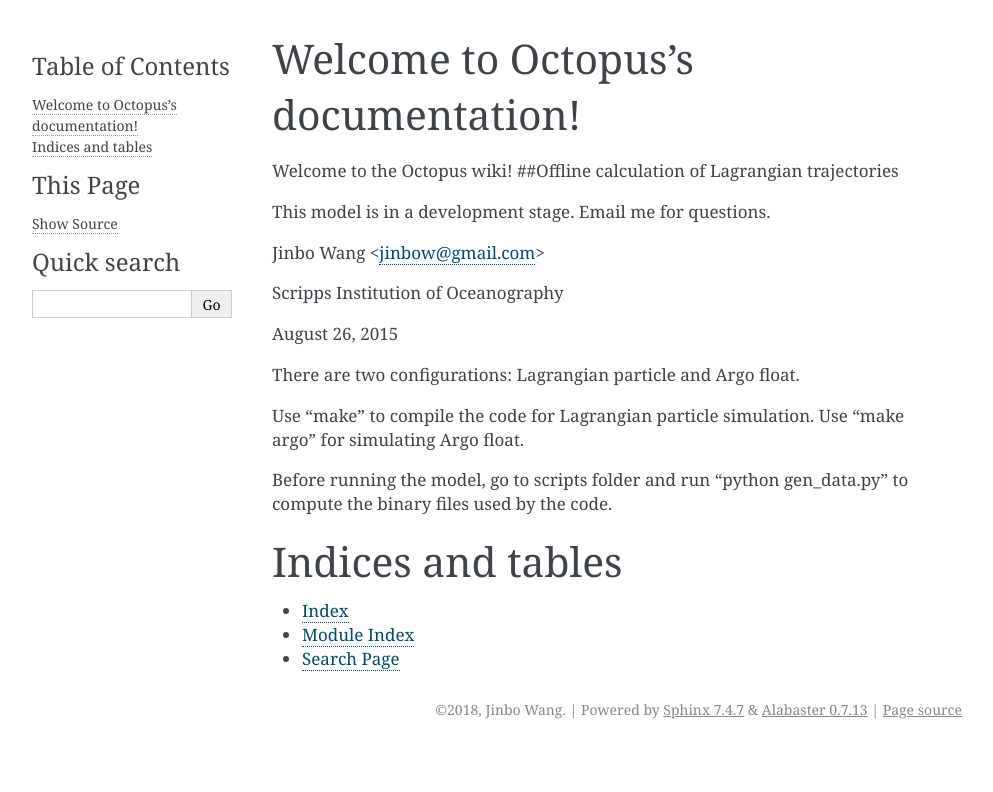
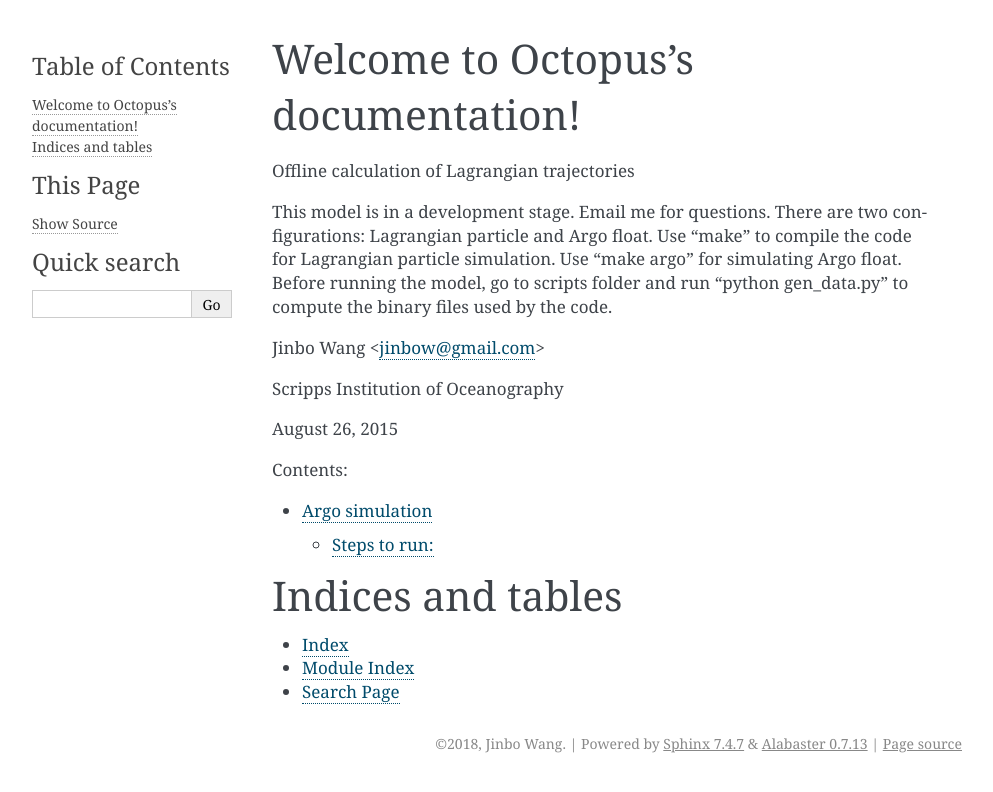
Before and after one commit to jinbow/Octopus, a Sphinx documentation site: the page built from docs/source/index.rst, in a window 1280 px wide. Shown: the top 792 px of the page, without its empty margins (148-1141 px from the left). Built offline with Sphinx 7.4.7, drawn with Linux system fonts in a browser that asks for light colours; some of the changed lines change nothing that is shown.

Commit message:
revised docs

```diff
--- a/docs/source/index.rst
+++ b/docs/source/index.rst
@@ -6,15 +6,9 @@
 Welcome to Octopus's documentation!
 ===================================
 
-.. toctree::
-   :maxdepth: 2
-   :caption: Contents:
+Offline calculation of Lagrangian trajectories
 
-
-Welcome to the Octopus wiki!
-##Offline calculation of Lagrangian trajectories
-
-This model is in a development stage. Email me for questions.
+This model is in a development stage. Email me for questions. There are two configurations: Lagrangian particle and Argo float.  Use "make" to compile the code for Lagrangian particle simulation. Use "make argo" for simulating Argo float. Before running the model, go to scripts folder and run "python gen_data.py" to compute the binary files used by the code.
 
 Jinbo Wang <jinbow@gmail.com>
 
@@ -22,14 +16,11 @@ Scripps Institution of Oceanography
 
 August 26, 2015
 
+.. toctree::
+   :maxdepth: 2
+   :caption: Contents:
 
-There are two configurations: Lagrangian particle and Argo float.
-
-Use "make" to compile the code for Lagrangian particle simulation. Use "make argo" for simulating Argo float.
-
-Before running the model, go to scripts folder and run "python gen_data.py" to compute the binary files used
-by the code.
-
+   argo.mode.rst
 
 Indices and tables
 ==================
```
